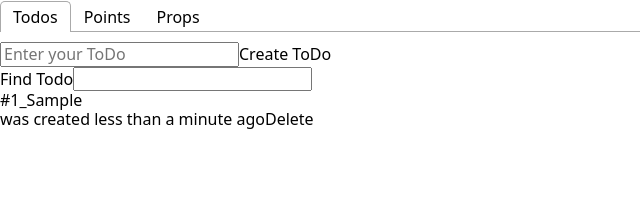
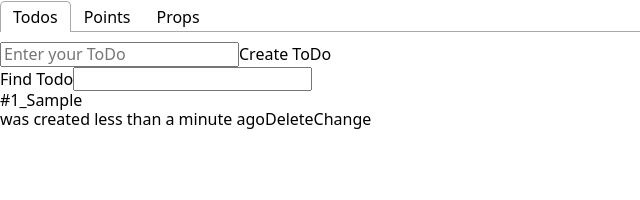
Before and after one commit to AntonM88/React-BC-72, a React (Vite) app: page / in a window 1280 px wide. Both pictures are taken after typing "Sample" into the empty fields and a click on the button "Create ToDo". Shown: the top 200 px of the page, without its empty margins (0-640 px from the left). Built offline with nearby package versions, Linux system fonts and the light colour scheme.

Commit message:
added todo change

```diff
--- /dev/null
+++ b/src/components/ChangeFormTodo/ChangeFormTodo.jsx
@@ -0,0 +1,19 @@
+export const ChangeFormTodo = ({ currentTodo, changeTodo, updateTodo }) => {
+  const handleSubmit = (event) => {
+    event.preventDefault();
+    const { value } = event.target.elements.todoUpdate;
+    updateTodo(value);
+    changeTodo(null);
+  };
+
+  return (
+    <>
+      <form onSubmit={handleSubmit}>
+        <input type="text" defaultValue={currentTodo.text} name="todoUpdate" />
+        <button type="submit">Change</button>
+      </form>
+
+      <button onClick={() => changeTodo(null)}>Cancel</button>
+    </>
+  );
+};
--- a/src/components/TodoList/TodoList.jsx
+++ b/src/components/TodoList/TodoList.jsx
@@ -1,6 +1,6 @@
 import { formatDateToNow } from "helpers/formatDate";
 
-export const TodoList = ({ todos, handleDelete }) => {
+export const TodoList = ({ todos, handleDelete, changeTodo }) => {
   return (
     <ul>
       {todos.map((todo, index) => (
@@ -10,6 +10,7 @@ export const TodoList = ({ todos, handleDelete }) => {
           </p>
           <span>was created {formatDateToNow(todo.createAt)}</span>
           <button onClick={() => handleDelete(todo.id)}>Delete</button>
+          <button onClick={() => changeTodo(todo)}>Change</button>
         </li>
       ))}
     </ul>
--- a/src/components/index.js
+++ b/src/components/index.js
@@ -8,3 +8,4 @@ export * from "./Feadback/Feadback";
 export * from "./TodoForm/TodoForm";
 export * from "./TodoList/TodoList";
 export * from "./Filter/Filter";
+export * from "./ChangeFormTodo/ChangeFormTodo";
--- a/src/tabs/Todos/Todos.jsx
+++ b/src/tabs/Todos/Todos.jsx
@@ -2,10 +2,12 @@ import { TodoForm, TodoList, Filter } from "components";
 import { nanoid } from "nanoid";
 import { useLocalStorage } from "hooks/useLocalStorage";
 import { useState } from "react";
+import { ChangeFormTodo } from "../../components";
 
 export const Todos = () => {
   const [todos, setTodos] = useLocalStorage("todos", []);
   const [filter, setFilter] = useState("");
+  const [currentTodo, setCurrentTodo] = useState(null);
 
   const createTodo = (text) => {
     const todoObj = {
@@ -15,6 +17,19 @@ export const Todos = () => {
     };
     setTodos((prevState) => [...prevState, todoObj]);
   };
+
+  const changeTodo = (todo) => {
+    setCurrentTodo(todo);
+  };
+
+  const updateTodo = (text) => {
+    setTodos((prevState) =>
+      prevState.map((todo) =>
+        todo.id === currentTodo.id ? { ...todo, text } : todo
+      )
+    );
+  };
+
   const handleDelete = (id) => {
     setTodos((prevState) => prevState.filter((todo) => todo.id !== id));
   };
@@ -27,11 +42,25 @@ export const Todos = () => {
     todo.text.toLowerCase().includes(filter.toLowerCase())
   );
 
+  console.log(currentTodo);
+
   return (
     <div>
-      <TodoForm createTodo={createTodo} />
+      {currentTodo ? (
+        <ChangeFormTodo
+          currentTodo={currentTodo}
+          changeTodo={changeTodo}
+          updateTodo={updateTodo}
+        />
+      ) : (
+        <TodoForm createTodo={createTodo} />
+      )}
       <Filter handleFilter={handleFilter} />
-      <TodoList todos={filteredTodos} handleDelete={handleDelete} />
+      <TodoList
+        todos={filteredTodos}
+        handleDelete={handleDelete}
+        changeTodo={changeTodo}
+      />
     </div>
   );
 };
```
